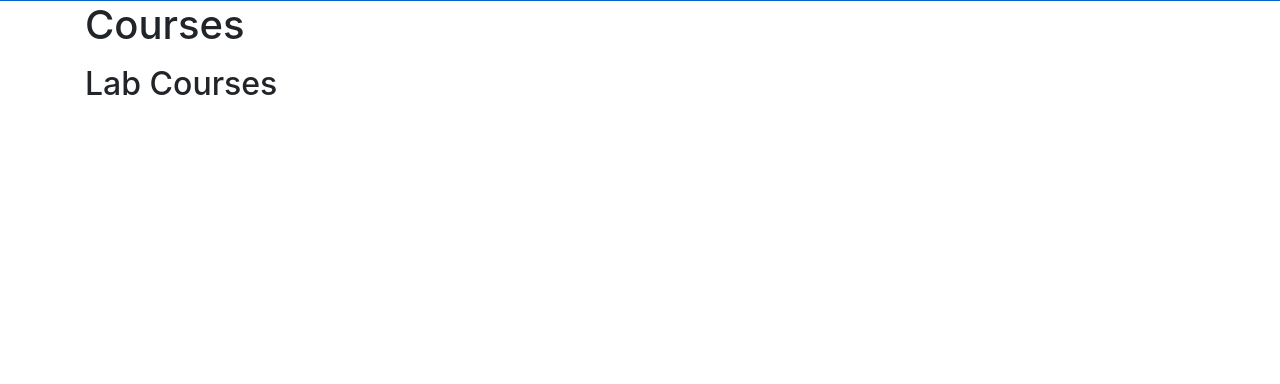
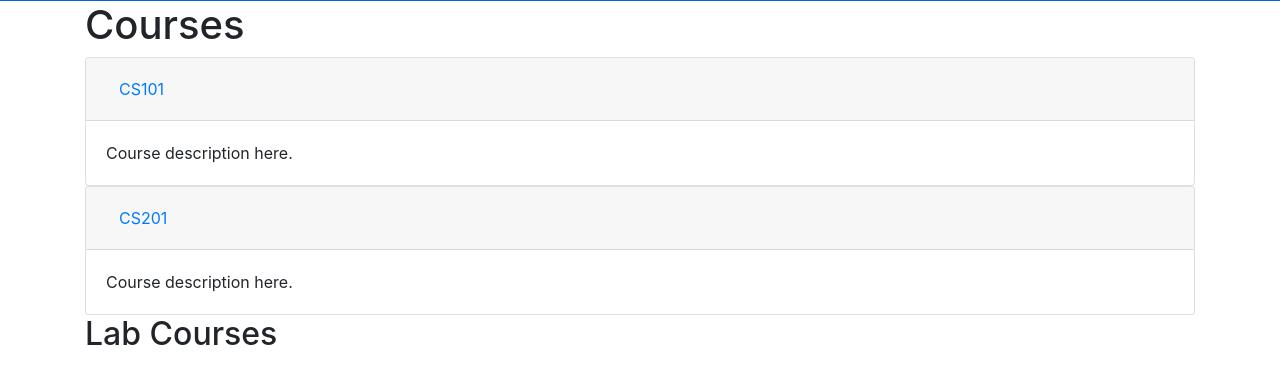
Before and after one commit to zlhuey14/CS451R_webApp, a Flask app: template webApp/templates/courses.html in a window 1280 px wide. Shown: the part 119-503 px from the top of the page. Run offline with Flask 3, Linux system fonts and the light colour scheme; the template is opened without the code that fills it, so the values that code supplies are empty; parts of the project's set-up code (start-up, migrations or seed data) failed here and were passed over; some libraries are stand-ins or nearby versions.

Commit message:
Zach: Testing accordion style display on courses page. Doesn't work correctly yet.

```diff
--- a/webApp/templates/courses.html
+++ b/webApp/templates/courses.html
@@ -1,6 +1,43 @@
 {% extends "base.html" %} {% block title %}Add Courses{% endblock %}
 {% block content %}
     <h1>Courses</h1>
+    <div id="accordion">
+        <div class="card">
+            <div class="card-header" id="headOne">
+                <h5 class="mb-0">
+                    <button class="btn btn-link collapsed" data-toggle="collapse" data-target="#collapseOne" aria-expanded="false" aria-controls="collapseOne">
+                        CS101
+                    </button>
+                </h5>
+            </div>
+
+            <div id="collapseOne" class="collapse show" aria-labelledby="headOne" data-parent="#accordion">
+                <div class="card-body">
+                    Course description here.
+                </div>
+            </div>
+        </div>
+
+        <div class="card">
+            <div class="card-header" id="headTwo">
+                <h5 class="mb-0">
+                    <button class="btn btn-link collapsed" data-toggle="collapse" data-target="#collapseTwo" aria-expanded="false" aria-controls="collapseTwo">
+                        CS201
+                    </button>
+                </h5>
+            </div>
+
+            <div id="collapseTwo" class="collapse show" aria-labelledby="headTwo" data-parent="#accordion">
+                <div class="card-body">
+                    Course description here.
+                </div>
+            </div>
+        </div>
+    </div>
+
+
+
+    <!--
         <ul>
             {% for course in courses %}
                 <input type="button" id="course_{{ course.id }}" value="Apply">
@@ -8,8 +45,16 @@
                 <br>
             {% endfor %}
         </ul>
+    -->
 
     <h2>Lab Courses</h2>
+
+
+
+
+
+
+    <!--
         <ul>
             {% for course in lab_courses %}
                 <input type="button" id="lab_course_{{ course.id }}" value="Apply">
@@ -17,4 +62,5 @@
                 <br>
             {% endfor %}
         </ul>
+     -->
 {% endblock %}
```
